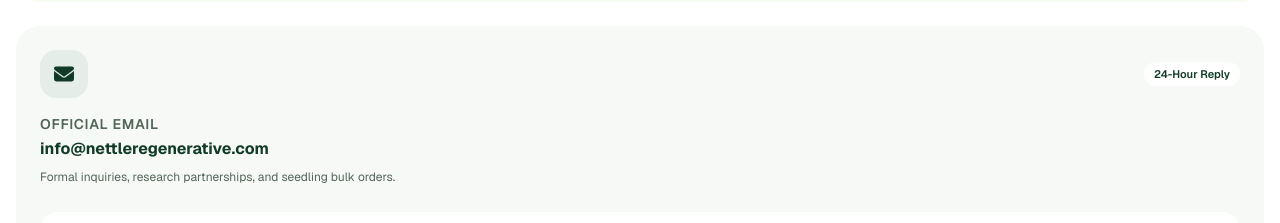
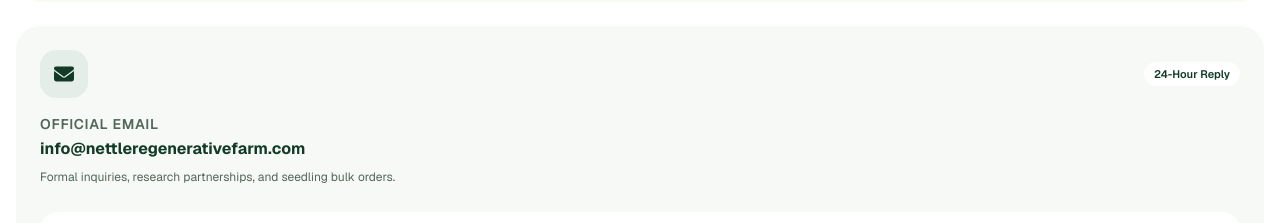
Before and after one commit to seifRashid/nettleregenerative, a Next.js app: page /contact-us in a window 1280 px wide. Shown: the part 1000-1223 px from the top of the page. Built offline with nearby package versions, Linux system fonts and the light colour scheme.

Commit message:
fix(contact): unify contact email to info@nettleregenerativefarm.com across all pages

```diff
--- a/app/api/webhooks/resend/route.ts
+++ b/app/api/webhooks/resend/route.ts
@@ -108,7 +108,7 @@ export async function POST(req: NextRequest) {
         ? data.to[0]
         : typeof data.to === "string"
         ? data.to
-        : (process.env.RESEND_FROM_EMAIL || "hello@nettleregenerative.com");
+        : (process.env.RESEND_FROM_EMAIL || "info@nettleregenerativefarm.com");
 
       const subject = data.subject || "(No subject)";
       let bodyText = data.text;
--- a/app/components/FooterSection.tsx
+++ b/app/components/FooterSection.tsx
@@ -51,7 +51,9 @@ export function FooterSection() {
               </p>
               <p className="flex items-center gap-2">
                 <FaEnvelope className="w-3 h-3 text-[#84C135]" />
-                <span>info@nettleregenerative.co.ke</span>
+                <a href="mailto:info@nettleregenerativefarm.com" className="hover:text-white transition-colors">
+                  info@nettleregenerativefarm.com
+                </a>
               </p>
               <p className="flex items-center gap-2">
                 <FaPhone className="w-3 h-3 text-[#84C135]" />
--- a/app/contact-us/page.tsx
+++ b/app/contact-us/page.tsx
@@ -449,12 +449,12 @@ export default function ContactUsPage() {
     },
     {
       title: "Official Email",
-      value: "info@nettleregenerative.com",
+      value: "info@nettleregenerativefarm.com",
       caption: "Formal inquiries, research partnerships, and seedling bulk orders.",
       badge: "24-Hour Reply",
       icon: FaEnvelope,
       actionLabel: "Send Email",
-      actionHref: "mailto:info@nettleregenerative.com?subject=Inquiry%20from%20Website",
+      actionHref: "mailto:info@nettleregenerativefarm.com?subject=Inquiry%20from%20Website",
     },
     {
       title: "Baolala Farm Site",
--- a/app/our-farm/page.tsx
+++ b/app/our-farm/page.tsx
@@ -962,7 +962,15 @@ export default function OurFarmPage() {
                         </div>
                         <div className="flex items-center gap-3 text-white/90">
                           <FaEnvelope className="w-4 h-4 text-[#84C135] shrink-0" />
-                          <span>Direct inquiries: info@nettleregenerative.com</span>
+                          <span>
+                            Direct inquiries:{" "}
+                            <a
+                              href="mailto:info@nettleregenerativefarm.com"
+                              className="text-white hover:text-[#84C135] underline transition-colors"
+                            >
+                              info@nettleregenerativefarm.com
+                            </a>
+                          </span>
                         </div>
                         <div className="flex items-center gap-3 text-white/90">
                           <FaLocationDot className="w-4 h-4 text-[#84C135] shrink-0" />
```
